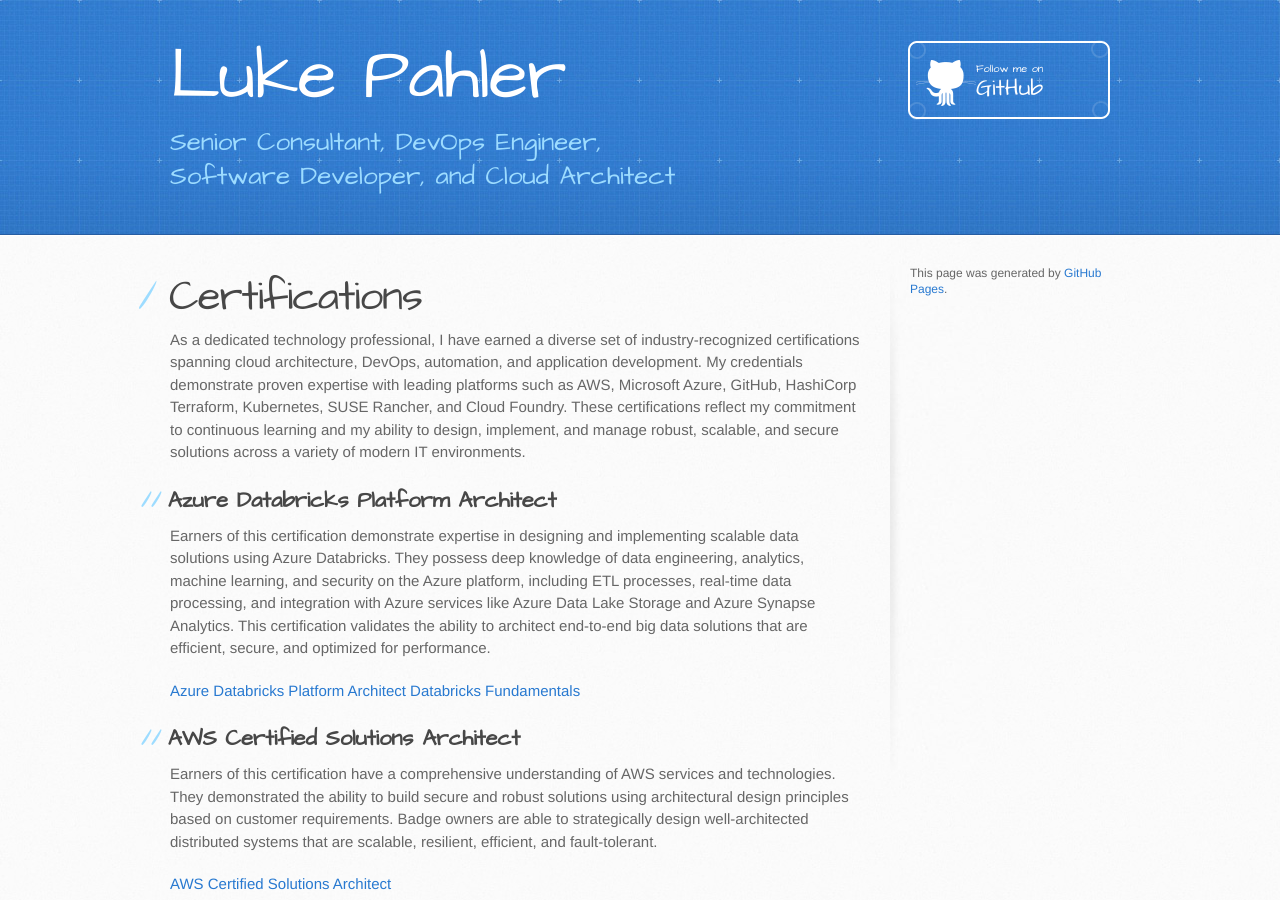
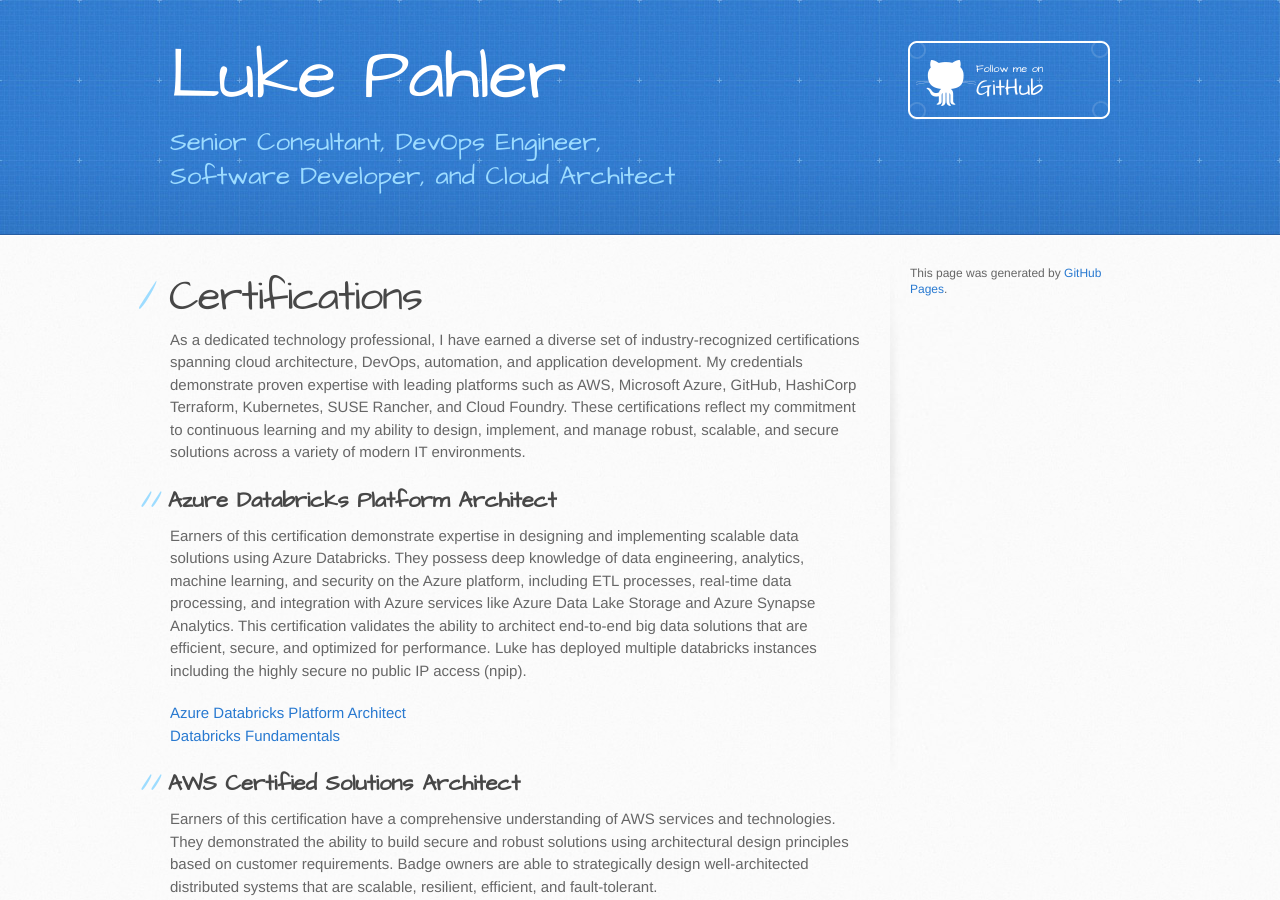
Before and after one commit to abonny/abonny.github.io, a Jekyll site: the page built from architect/index.md, in a window 1280 px wide and 900 px high. Built offline with Jekyll 4.4.1, drawn with Linux system fonts in a browser that asks for light colours; our own code applies the rules of GitHub Pages for plain Markdown files.

Commit message:
Databricks npip, fixed line break on cert links

```diff
--- a/architect/index.md
+++ b/architect/index.md
@@ -6,7 +6,7 @@ layout: default
 As a dedicated technology professional, I have earned a diverse set of industry-recognized certifications spanning cloud architecture, DevOps, automation, and application development. My credentials demonstrate proven expertise with leading platforms such as AWS, Microsoft Azure, GitHub, HashiCorp Terraform, Kubernetes, SUSE Rancher, and Cloud Foundry. These certifications reflect my commitment to continuous learning and my ability to design, implement, and manage robust, scalable, and secure solutions across a variety of modern IT environments.
 
 ## Azure Databricks Platform Architect
-Earners of this certification demonstrate expertise in designing and implementing scalable data solutions using Azure Databricks. They possess deep knowledge of data engineering, analytics, machine learning, and security on the Azure platform, including ETL processes, real-time data processing, and integration with Azure services like Azure Data Lake Storage and Azure Synapse Analytics. This certification validates the ability to architect end-to-end big data solutions that are efficient, secure, and optimized for performance.
+Earners of this certification demonstrate expertise in designing and implementing scalable data solutions using Azure Databricks. They possess deep knowledge of data engineering, analytics, machine learning, and security on the Azure platform, including ETL processes, real-time data processing, and integration with Azure services like Azure Data Lake Storage and Azure Synapse Analytics. This certification validates the ability to architect end-to-end big data solutions that are efficient, secure, and optimized for performance.  Luke has deployed multiple databricks instances including the highly secure no public IP access (npip).
 
 [Azure Databricks Platform Architect](https://credentials.databricks.com/d705608d-0114-4bca-a4bb-c2eb083846a2#acc.JL6mSsCi)
 [Databricks Fundamentals](https://credentials.databricks.com/8fbadcdc-47c3-4b33-ba96-cc493f7d991d#acc.QdHU1F64)
```
